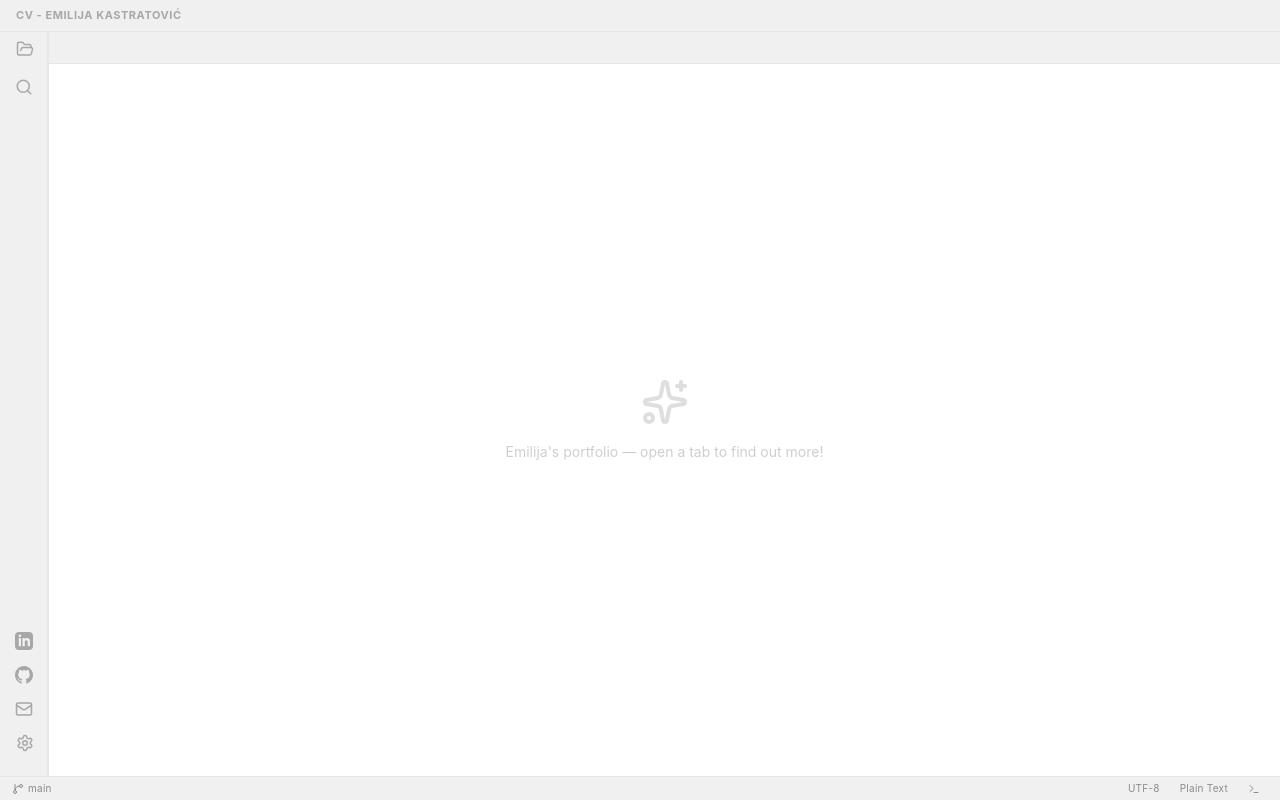
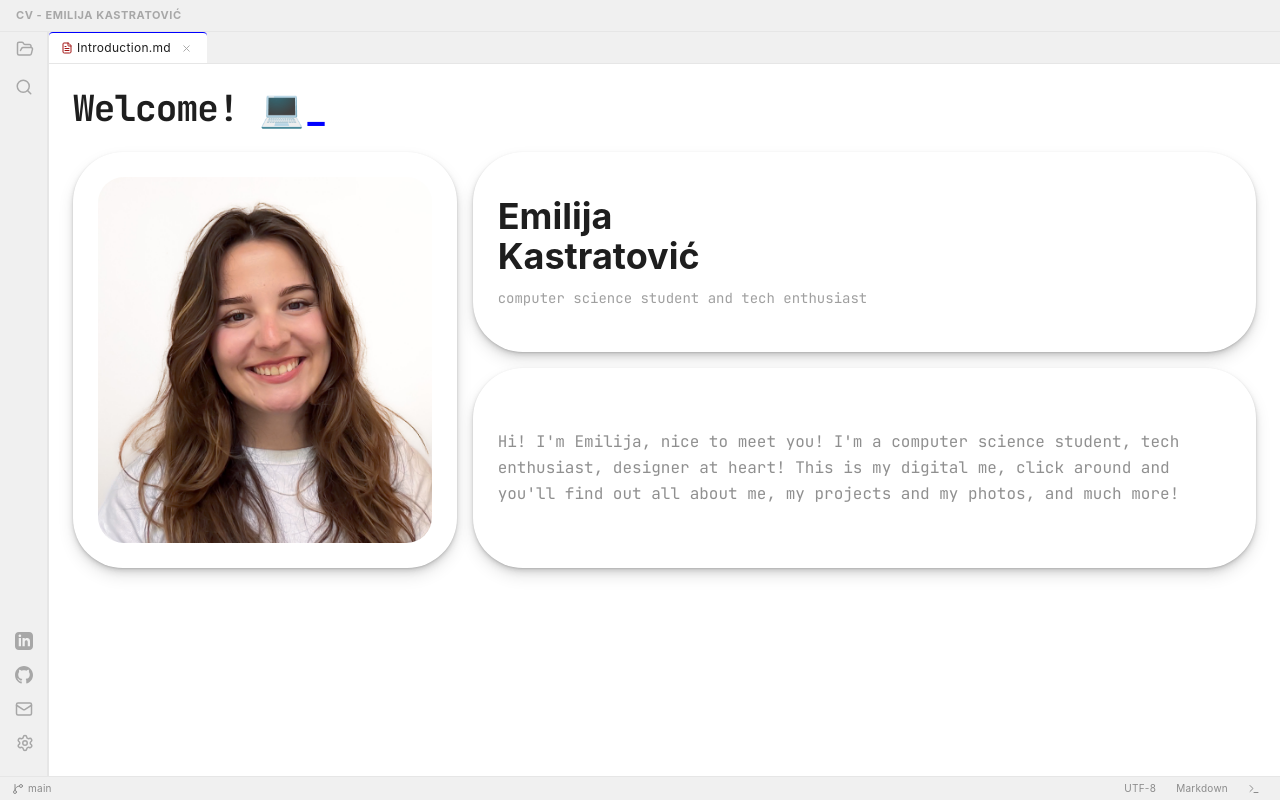
Before and after one commit to ganglem/vs-code-portfolio, a Next.js app: page / in a window 1280 px wide. Built offline with nearby package versions, Linux system fonts and the light colour scheme; a web font is replaced by a local one.

Commit message:
feat: open introduction on first visit, empty state on tab close

```diff
--- a/src/app/page.tsx
+++ b/src/app/page.tsx
@@ -28,7 +28,11 @@ const CONTENT: Record<TabId, React.ReactNode> = {
 
 export default async function Page({ searchParams }: PageProps) {
   const { tab } = await searchParams
-  const activeTab: TabId | null = isValidTab(tab) ? tab : null
+  // No tab param = first visit → open introduction
+  // Explicit invalid param (e.g. "closed") = deliberately empty state
+  const activeTab: TabId | null = tab === undefined
+    ? 'introduction'
+    : isValidTab(tab) ? tab : null
 
   return (
     <VSCodeShell activeTab={activeTab}>
--- a/src/components/VSCodeShell.tsx
+++ b/src/components/VSCodeShell.tsx
@@ -39,7 +39,7 @@ export function VSCodeShell({ activeTab, children }: Props) {
     const next = openTabs.filter((t) => t !== tabId)
     setOpenTabs(next)
     if (next.length === 0) {
-      router.push('/')
+      router.push('/?tab=closed')
     } else if (tabId === activeTab) {
       const idx = openTabs.indexOf(tabId)
       router.push(`/?tab=${next[Math.min(idx, next.length - 1)]}`)
```
